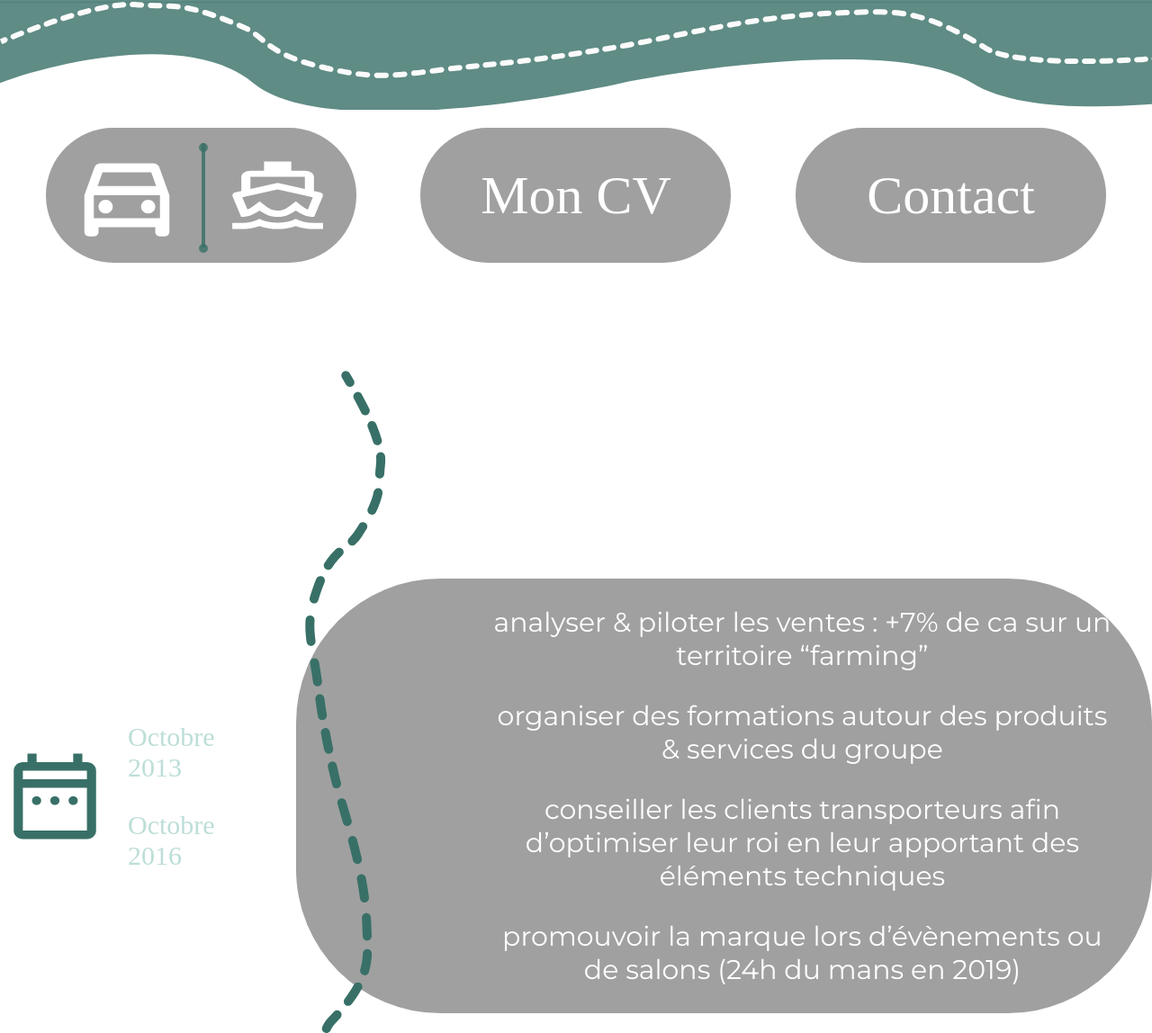
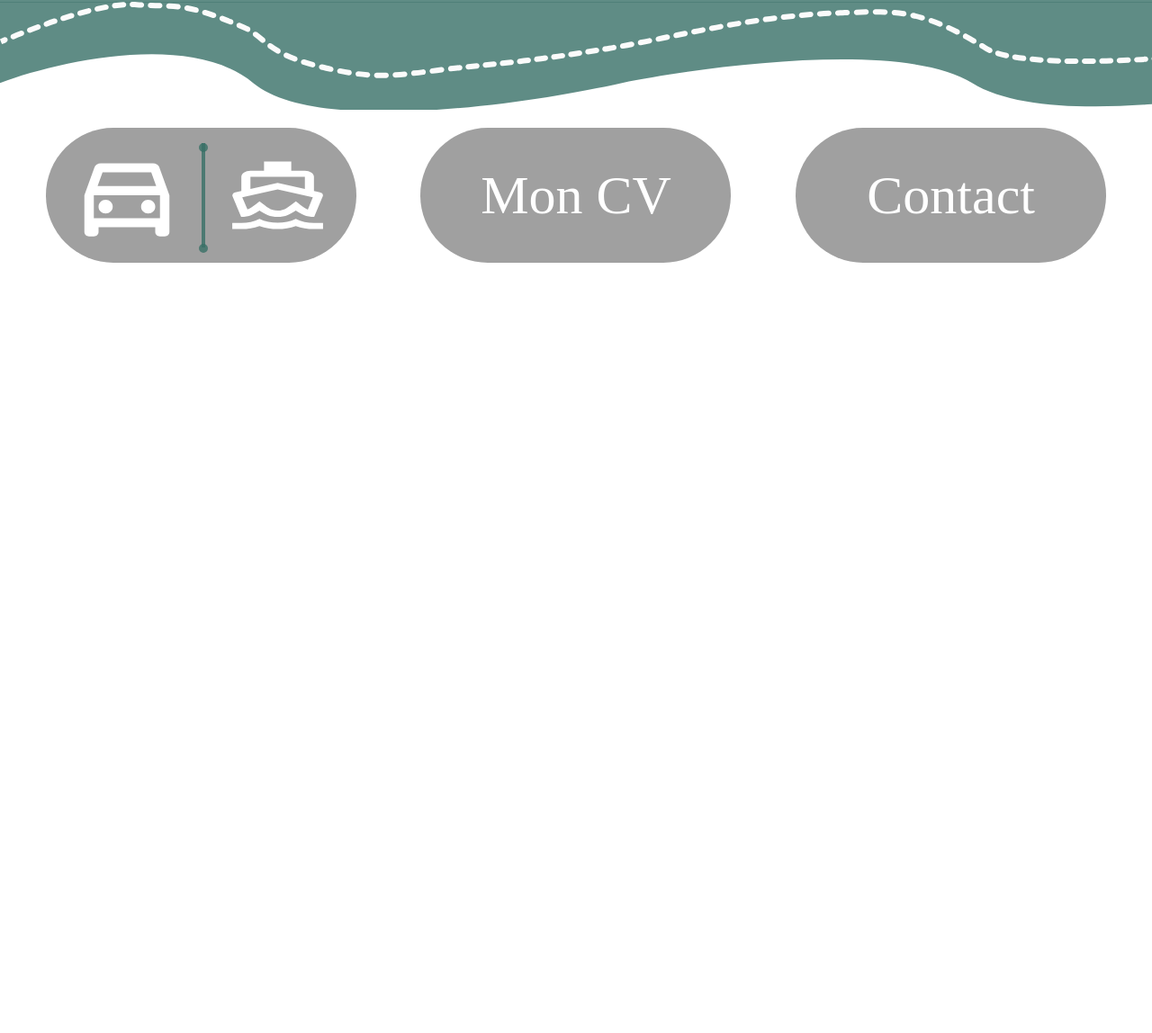
Before and after one commit to jacquesRud/jacquesRud.github.io, a plain HTML site: page index.html in a window 1280 px wide. Shown: the part 1560-2708 px from the top of the page at 90% size. After the commit the page ends 1872 px from the top, so only its background shows below. Drawn offline with Linux system fonts and the light colour scheme; files whose address does not match are found by name; a web font is replaced by a local one.

Commit message:
feature
hide realisation

```diff
--- a/index.html
+++ b/index.html
@@ -134,7 +134,7 @@
         <div class="badge" onclick="sendEmail()"><h2>Contact</h2></div>
       </div>
     </section>
-    <section id="realisation">
+    <!-- <section id="realisation">
       <div class="realisation-container">
         <div class="container realisation-flex">
           <div class="date-container">
@@ -171,7 +171,7 @@
           </div>
         </div>
       </div>
-    </section>
+    </section> -->
     <script src="index.js"></script>
   </body>
 </html>
```
